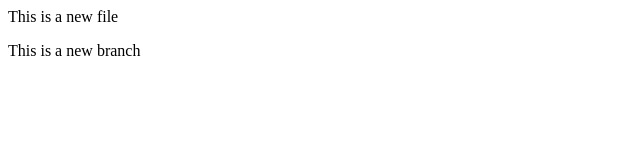
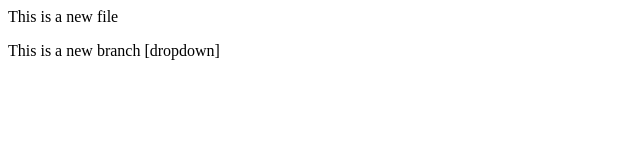
Before and after one commit to 21f1002602/localrepo, a plain HTML site: page index.html in a window 1280 px wide. Shown: the full height of the page, 0-640 px from the left. Drawn offline with Linux system fonts and the light colour scheme.

Commit message:
Add a dropdown

```diff
--- a/index.html
+++ b/index.html
@@ -1,4 +1,4 @@
 <html>
     <p>This is a new file</p>
-    <p>This is a new branch</p>
+    <p>This is a new branch [dropdown]</p>
 </html>
```
